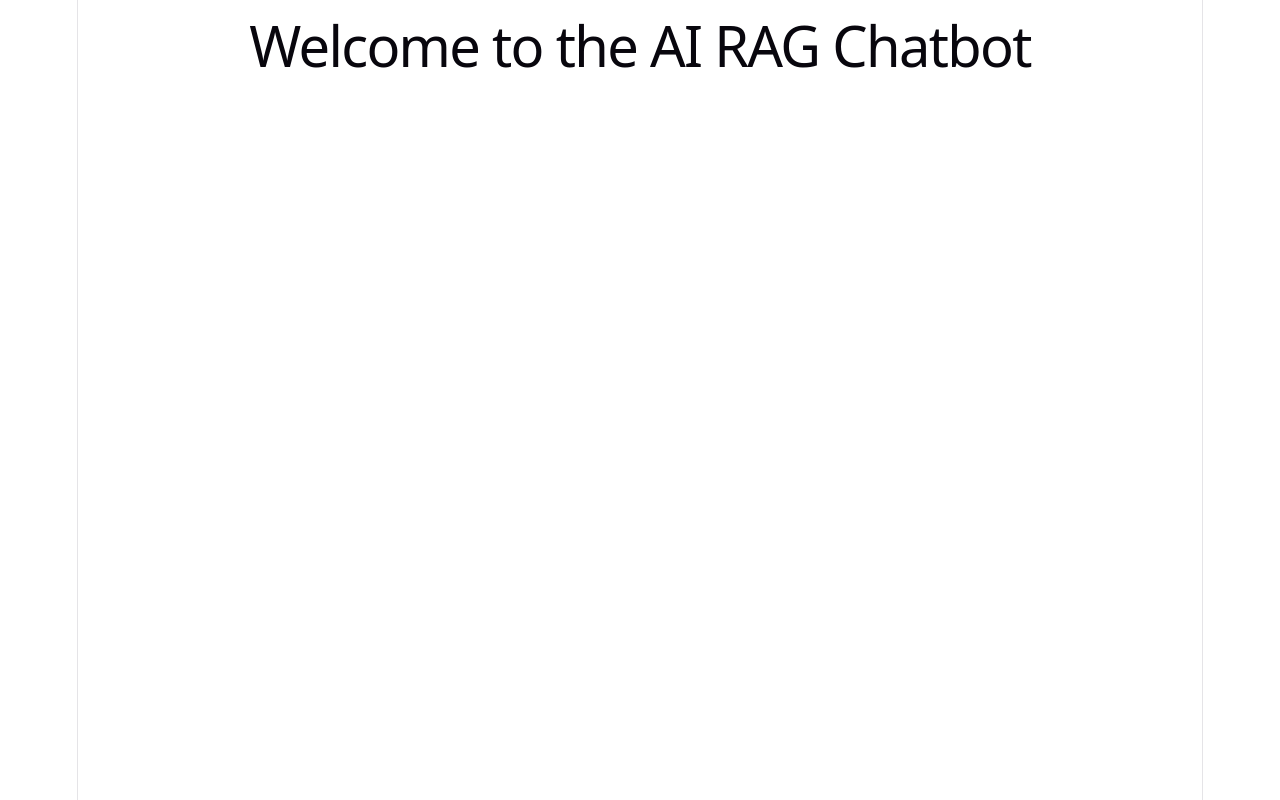
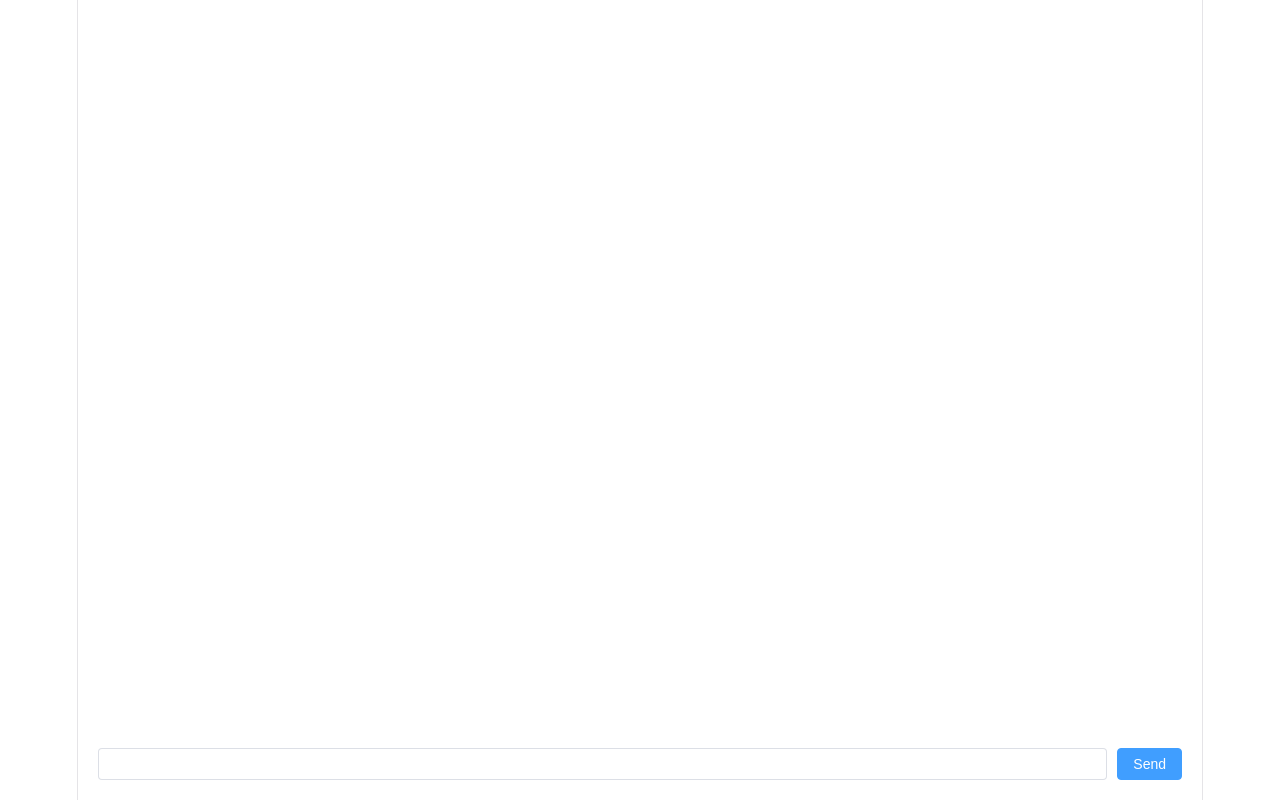
Before and after one commit to yyzTom/ai-rag-chatbot, a Vue app in the folder frontend/: page / in a window 1280 px wide. Built offline with nearby package versions, Linux system fonts and the light colour scheme.

Commit message:
Build static chat UI with Element Plus, closes #3

```diff
--- a/frontend/src/App.vue
+++ b/frontend/src/App.vue
@@ -1,6 +1,41 @@
 <script setup lang="ts">
+import { ref } from 'vue'
+
+const userMessage = ref(' ')
 </script>
 
 <template>
-    <h1>Welcome to the AI RAG Chatbot</h1>
+  <div class="chat-container">
+    <!-- Message display area -->
+    <div class="chat-messages">
+      <!-- Message display area -->
+    </div>
+
+    <!-- Input area -->
+    <div class="chat-input">
+      <el-input
+        placeholder="Type your message..."
+        v-model="userMessage"
+      />
+      <el-button type="primary">Send</el-button>
+    </div>
+  </div>
 </template>
+
+<style>
+/* Add basic styling for layout */
+.chat-container {
+  height: 100vh;
+  display: flex;
+  flex-direction: column;
+}
+.chat-messages {
+  flex: 1;
+  overflow-y: auto;
+}
+.chat-input {
+  display: flex;
+  gap: 10px;
+  padding: 20px;
+}
+</style>
--- a/frontend/src/main.ts
+++ b/frontend/src/main.ts
@@ -1,5 +1,7 @@
 import { createApp } from 'vue'
+import ElementPlus from 'element-plus'
+import 'element-plus/dist/index.css'
 import './style.css'
 import App from './App.vue'
 
-createApp(App).mount('#app')
+createApp(App).use(ElementPlus).mount('#app')
```
